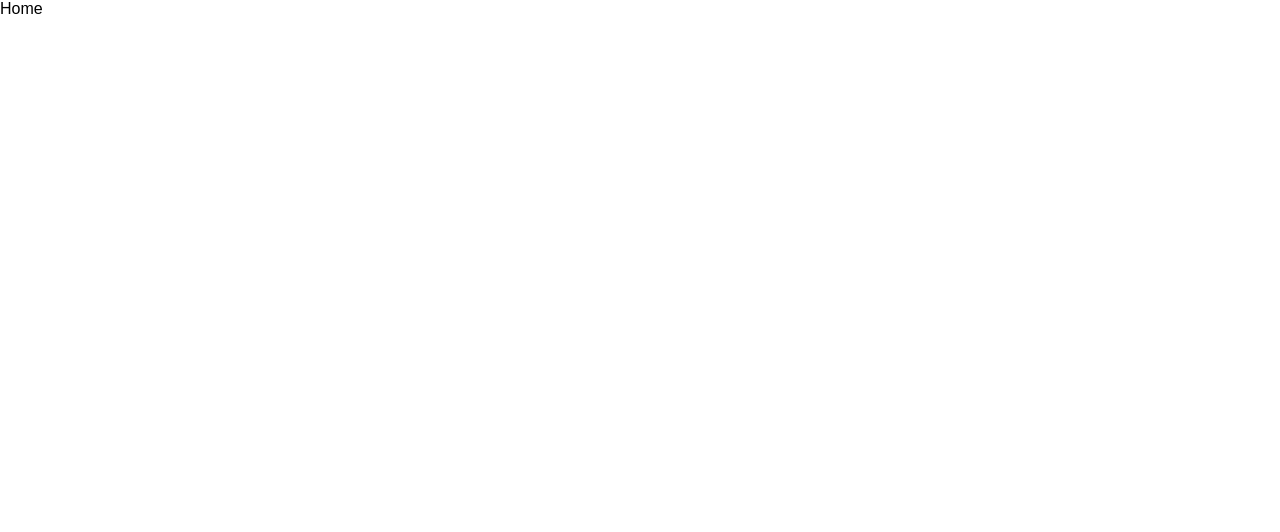
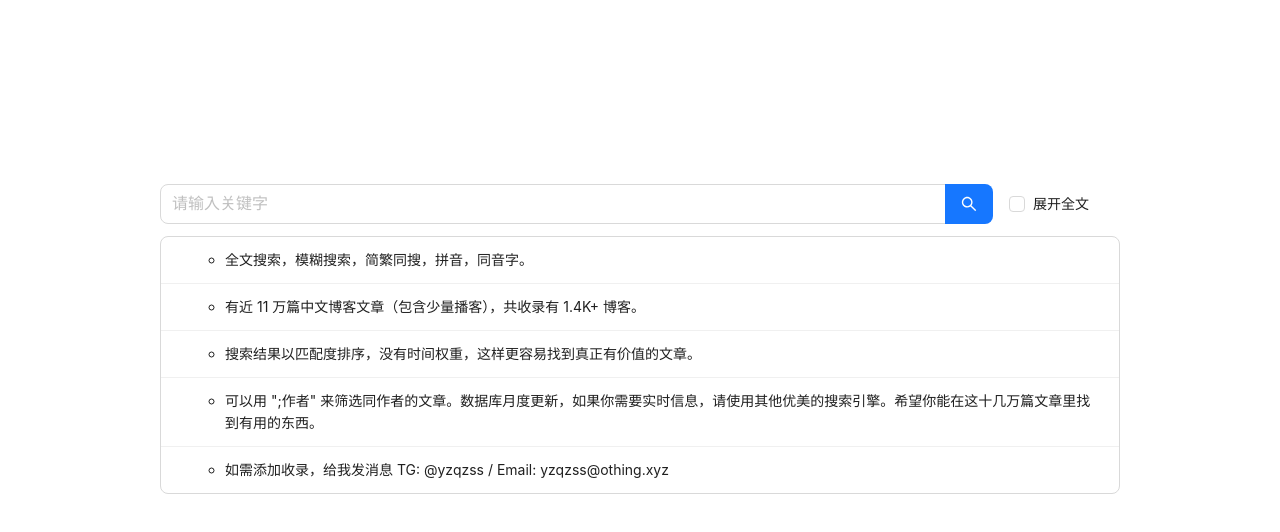
Before and after one commit to saveweb/saveweb-search-frontend, a React (Vite) app: page / in a window 1280 px wide. Shown: the top 532 px of the page. Built offline with nearby package versions, Linux system fonts and the light colour scheme.

Commit message:
feat: add home page

```diff
--- /dev/null
+++ b/src/components/Layout.tsx
@@ -0,0 +1,11 @@
+import { Outlet } from 'react-router-dom';
+
+const Layout = () => {
+  return (
+    <div className="max-w-5xl mx-auto p-8 h-[100dvh]">
+      <Outlet />
+    </div>
+  );
+};
+
+export default Layout;
--- a/src/pages/Home.tsx
+++ b/src/pages/Home.tsx
@@ -1,5 +1,36 @@
+import { Checkbox, Form, Input, List } from 'antd';
+
+const tips = [
+  '全文搜索，模糊搜索，简繁同搜，拼音，同音字。',
+  '有近 11 万篇中文博客文章（包含少量播客），共收录有 1.4K+ 博客。',
+  '搜索结果以匹配度排序，没有时间权重，这样更容易找到真正有价值的文章。',
+  '可以用 ";作者" 来筛选同作者的文章。数据库月度更新，如果你需要实时信息，请使用其他优美的搜索引擎。希望你能在这十几万篇文章里找到有用的东西。',
+  '如需添加收录，给我发消息 TG: @yzqzss / Email: yzqzss@othing.xyz',
+];
+
 const Home = () => {
-  return <div>Home</div>;
+  return (
+    <div className="flex justify-center items-center h-5/6 flex-col gap-3">
+      <Form
+        layout="inline"
+        className="w-full items-center gap-4 justify-center sm:flex-nowrap"
+      >
+        <Input.Search size="large" enterButton placeholder="请输入关键字" />
+        <Checkbox className="sm:w-32">展开全文</Checkbox>
+      </Form>
+      <List
+        dataSource={tips}
+        bordered
+        renderItem={(item) => (
+          <List.Item>
+            <ul>
+              <li>{item}</li>
+            </ul>
+          </List.Item>
+        )}
+      />
+    </div>
+  );
 };
 
 export default Home;
--- /dev/null
+++ b/src/pages/Search.tsx
@@ -0,0 +1,5 @@
+const Search = () => {
+  return <div>Search</div>;
+};
+
+export default Search;
--- a/tailwind.config.cjs
+++ b/tailwind.config.cjs
@@ -8,4 +8,5 @@ module.exports = {
   corePlugins: {
     preflight: false,
   },
+  important: true,
 };
```
Also changed, not shown: src/main.tsx (+17 -2 lines).
